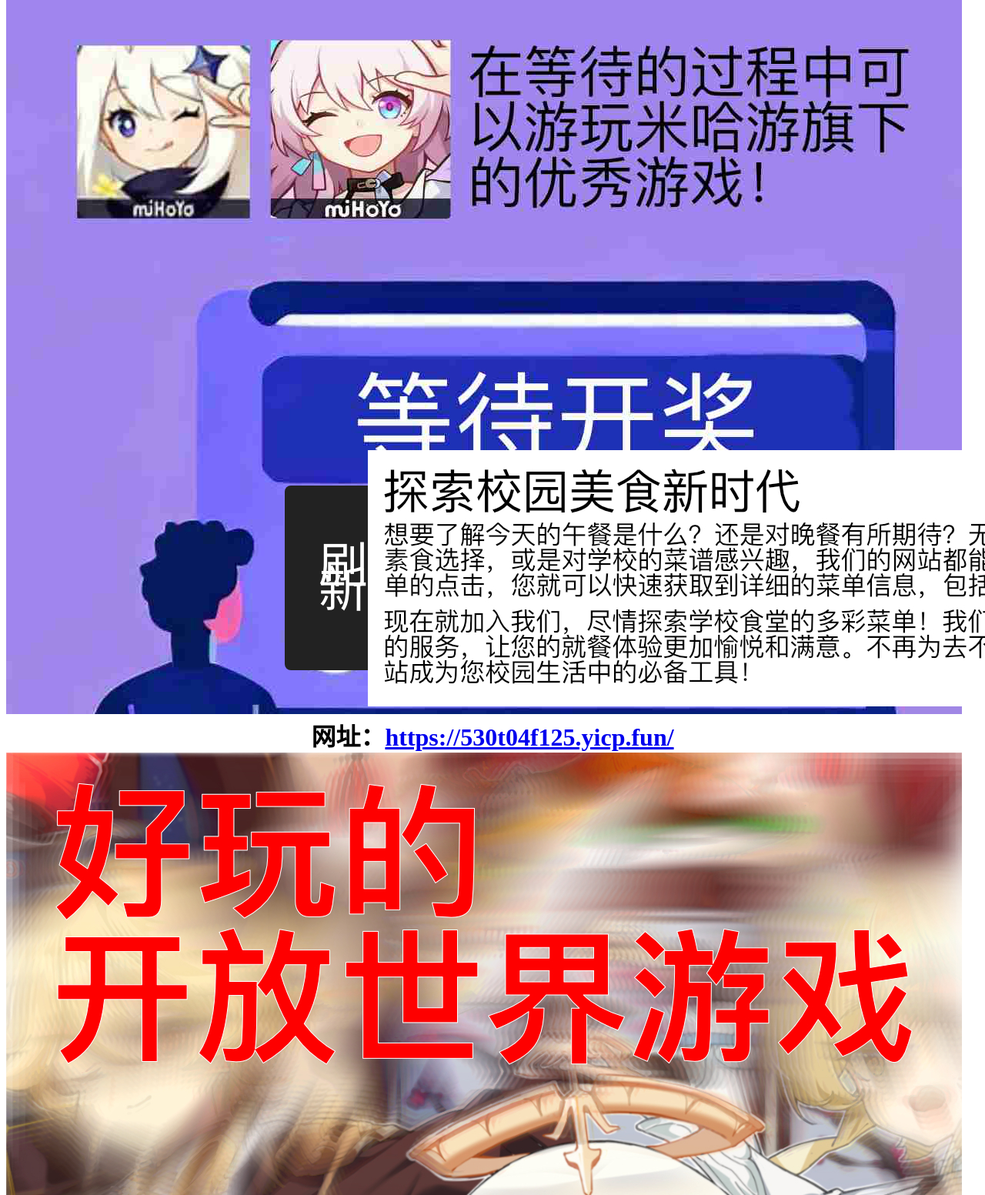
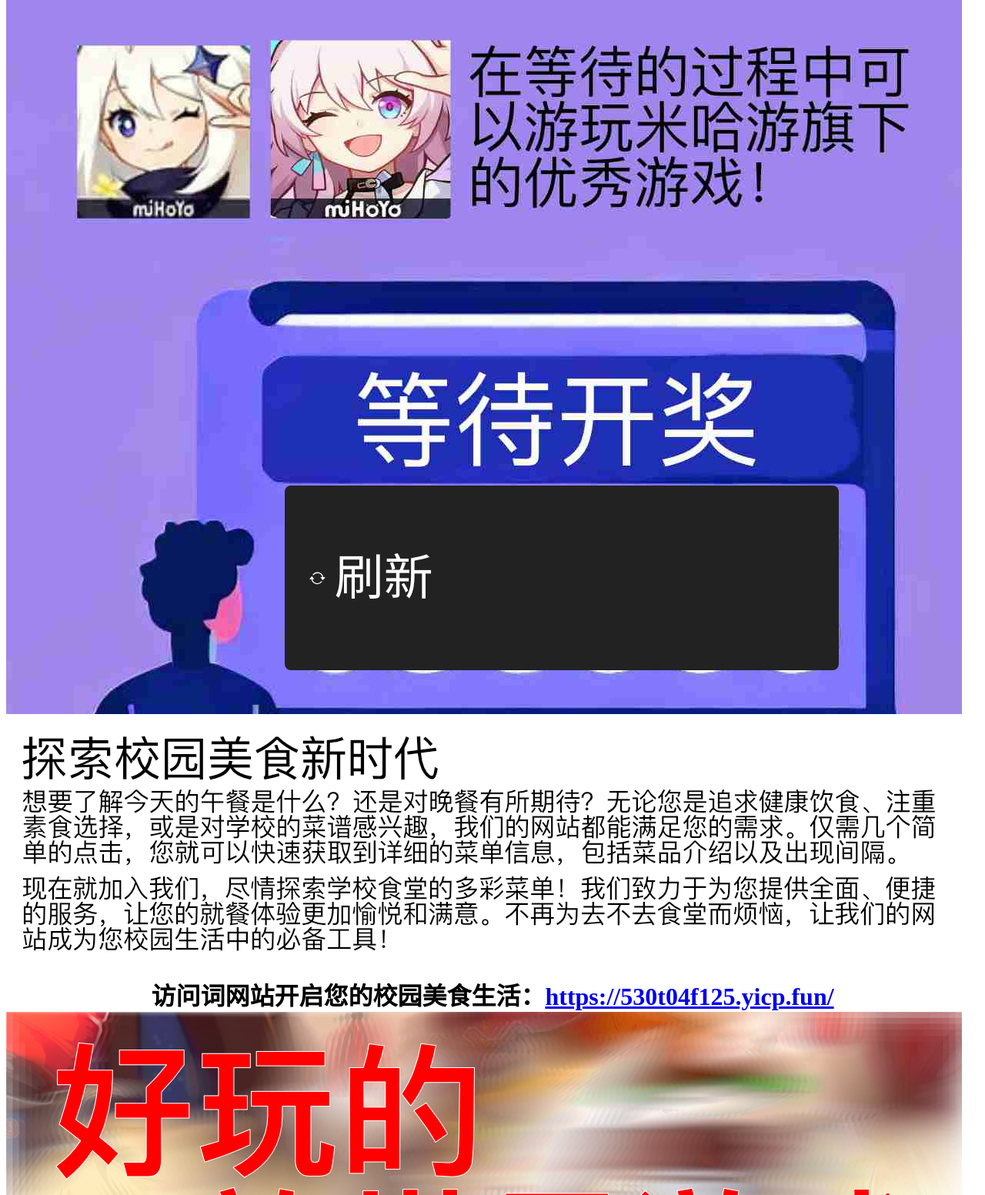
Before and after one commit to QiyuanTan/numberBomb, a Django app: page / in a window 1280 px wide; the page is wider, and only the part inside the window is pictured. Shown: the part 249-1802 px from the top of that part at 77% size. Run offline with Django 4.2, Linux system fonts and the light colour scheme; a user stored in the database is signed in; data comes from the database, SQL or seed files in the repository; both versions use the stored data as it was after the commit.

Commit message:
广告更改，添加工信部ICP备案的要求内容

```diff
--- a/mainsite/templates/standby.html
+++ b/mainsite/templates/standby.html
@@ -76,13 +76,16 @@
     </svg>
     刷新
 
+
+</button>
+
+<!-- 广告图片 -->
 <img src="{% static '/img/KFC.jpg' %}" alt="">
-</button>
-    <p style="text-align: center; font-size: 2rem; margin: auto"><b>
-    网址：<a href="https://530t04f125.yicp.fun/">https://530t04f125.yicp.fun/</a>
+<p style="text-align: center; font-size: 2rem; margin: auto"><b>
+    访问词网站开启您的校园美食生活：<a href="https://530t04f125.yicp.fun/">https://530t04f125.yicp.fun/</a>
     </b>
     </p>
-<!-- 广告图片 -->
 <img src="{% static '/img/ad.jpg' %}" alt="">
+
 </body>
 </html>
```
Also changed, not shown: db.sqlite3.
